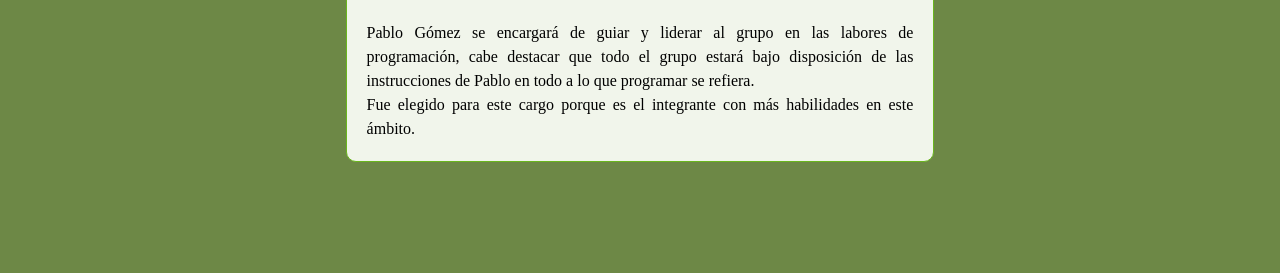
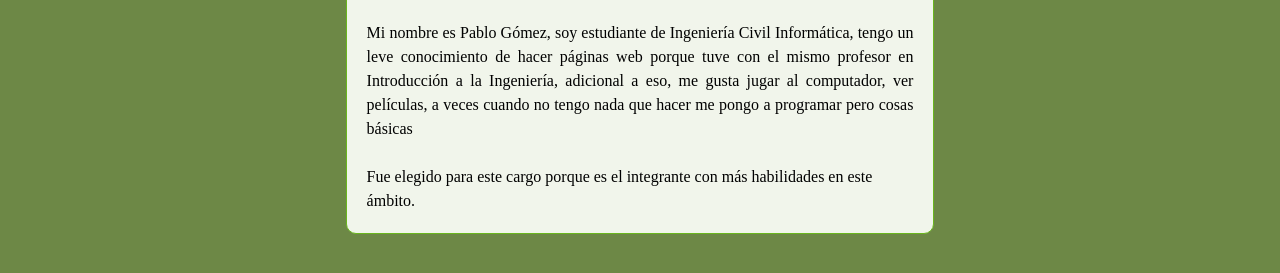
Before and after one commit to Pablitobellakito/Tarea2, a plain HTML site: page Pablo.html in a window 1280 px wide. Shown: the part 439-712 px from the top of the page. Drawn offline with Linux system fonts and the light colour scheme.

Commit message:
update pablo.html

```diff
--- a/Pablo.html
+++ b/Pablo.html
@@ -35,9 +35,7 @@
                 <li>Carrera: Ingeniería Civil Informática</li>
                 <li>Edad: 25 años</li>
                 <br>
-                <p>Pablo Gómez se encargará de guiar y liderar al grupo en las labores de programación, cabe destacar
-                    que todo el grupo estará bajo disposición de las instrucciones de Pablo en todo a lo que programar
-                    se refiera.
+                <p>Mi nombre es Pablo Gómez, soy estudiante de Ingeniería Civil Informática, tengo un leve conocimiento de hacer páginas web porque tuve con el mismo profesor en Introducción a la Ingeniería, adicional a eso, me gusta jugar al computador, ver películas, a veces cuando no tengo nada que hacer me pongo a programar pero cosas básicas</p>
                     <br> Fue elegido para este cargo porque es el integrante con más habilidades en este ámbito.
                 </p>
             </section>
```
